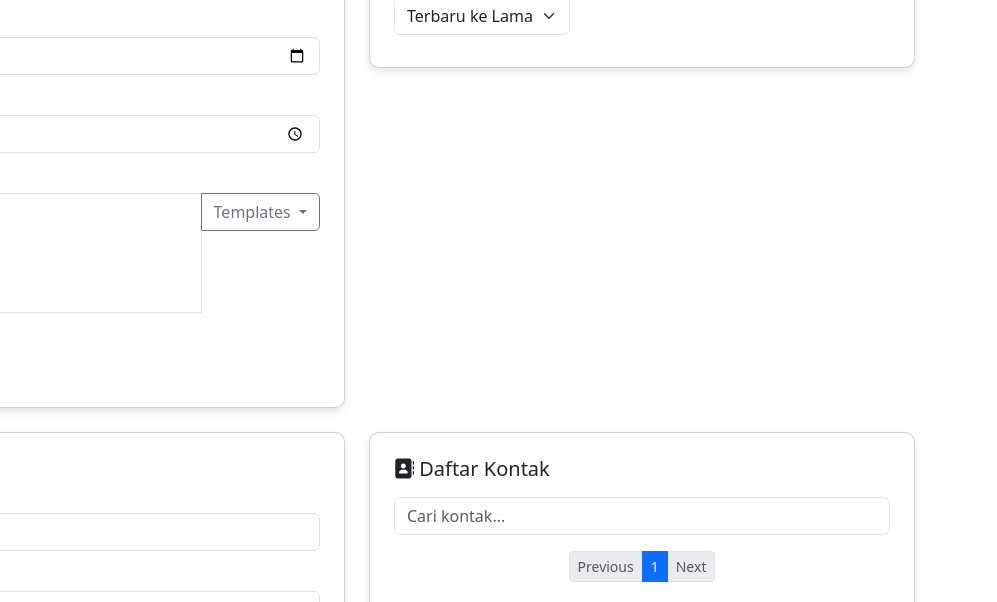
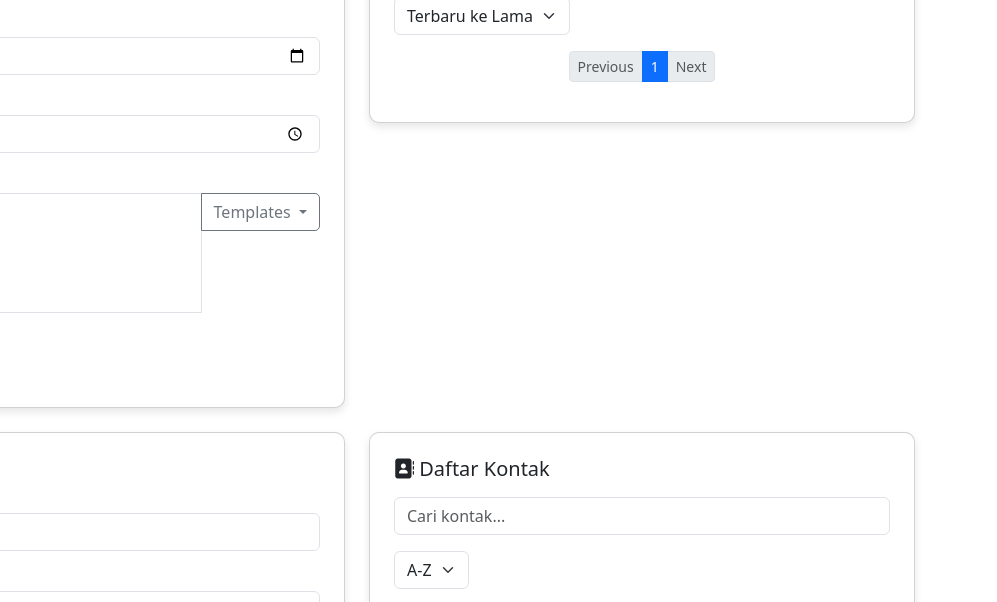
Before and after one commit to emmeril/reminder, a website: page frontend/app.html in a window 1280 px wide. Shown: the part 330-932 px from the top of the page, 283-1280 px from the left. Drawn offline with nearby package versions, Linux system fonts and the light colour scheme; no server answers; sample sign-in values are in the browser's storage.

Commit message:
Update app.html

```diff
--- a/frontend/app.html
+++ b/frontend/app.html
@@ -131,7 +131,7 @@
                                 </div>
                             </template>
                         </div>
-                     <!--   <nav aria-label="Page navigation example" class="mt-3">
+                        <nav aria-label="Page navigation example" class="mt-3">
                             <ul class="pagination justify-content-center pagination-sm">
 
                                 <li class="page-item" :class="{ 'disabled': currentPage === 1 }">
@@ -151,7 +151,7 @@
                                     <button class="page-link" @click="nextPage">Next</button>
                                 </li>
                             </ul>
-                        </nav> -->
+                        </nav>
 
                     </div>
                 </div>
@@ -196,6 +196,12 @@
                             <input type="text" class="form-control" placeholder="Cari kontak..." x-model="searchQueryContacts"
                                 @input="searchContacts" />
                         </div>
+                         <select class="form-select w-auto my-2" @change="toggleSortOrderAllContacts">
+        <option value="asc">A-Z</option>
+        <option value="desc">Z-A</option>
+    </select>
+
+
                         <div id="contactList" class="mb-3">
                             <template x-for="contact in allContacts" :key="contact.id">
                                 <div class="card mb-3">
```
